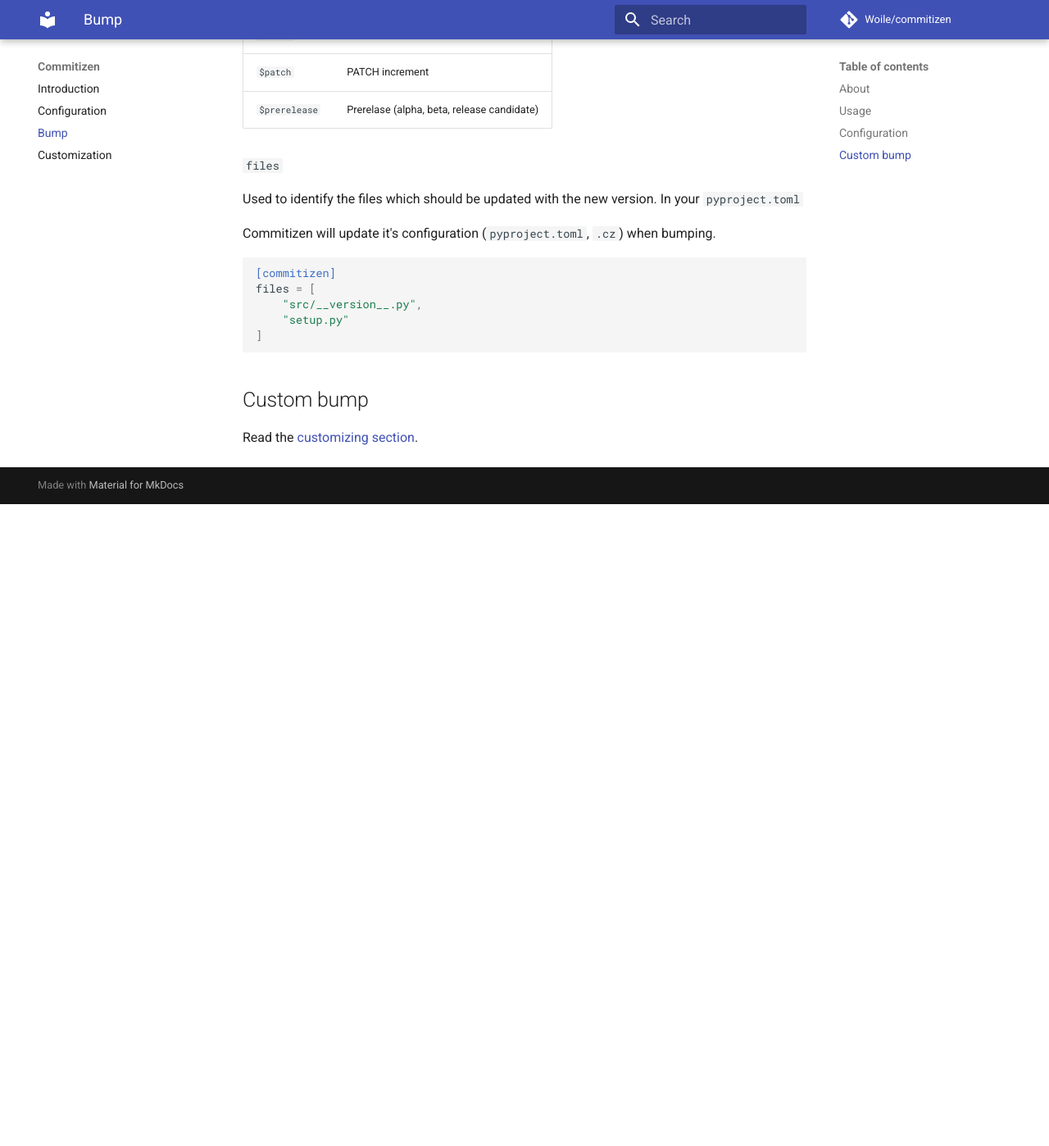
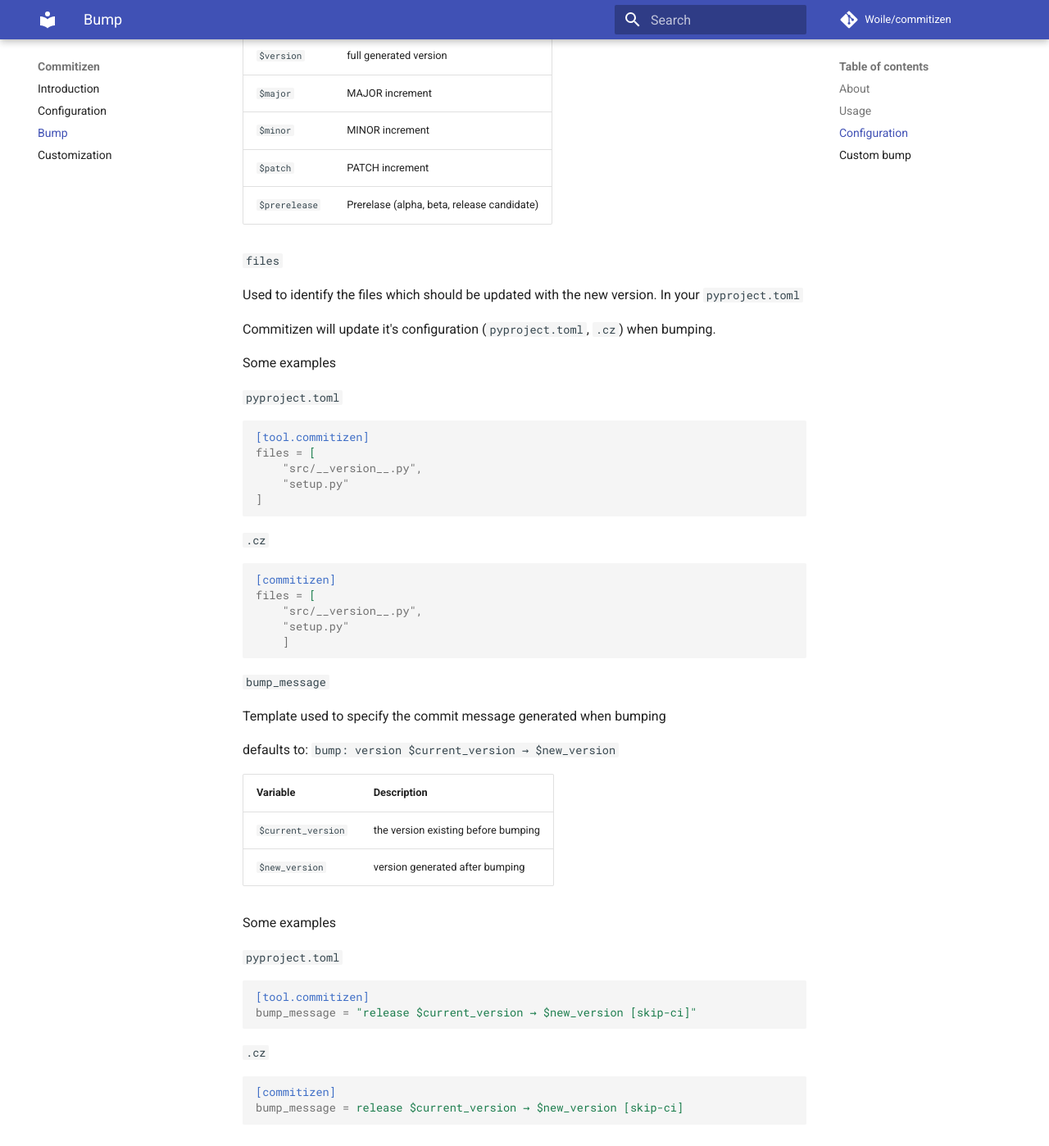
Before and after one commit to commitizen-tools/commitizen, an MkDocs documentation site: the page built from docs/bump.md, in a window 1280 px wide and 1400 px high, scrolled down 2771 px. Shown: the whole window at 82% size. Built offline with MkDocs 1.6.1 and Material for MkDocs 9.7.7, drawn with Linux system fonts in a browser that asks for light colours; comment, search, counter and statistics services are not loaded; before the commit the page ends 3386 px from its top, so only the background shows below that; some of the changed text lies outside the part shown.

Commit message:
feat(bump): new commit message template
closes #20

````diff
--- a/docs/bump.md
+++ b/docs/bump.md
@@ -90,10 +90,14 @@
 
 In your `pyproject.toml`
 
-```toml
-[commitizen]
-tag_format = "v$minor.$major.$path$prerelease"
-```
+
+    [tool.commitizen]
+    tag_format = "v$minor.$major.$path$prerelease"
+
+Or in your `.cz`
+
+    [commitizen]
+    tag_format = v$minor.$major.$path$prerelease
 
 The variables must be preceded by a `$` sign.
 
@@ -114,13 +118,50 @@
 
 Commitizen will update it's configuration (`pyproject.toml`, `.cz`) when bumping.
 
-```toml
-[commitizen]
-files = [
-    "src/__version__.py",
-    "setup.py"
-]
-```
+Some examples
+
+`pyproject.toml`
+
+    [tool.commitizen]
+    files = [
+        "src/__version__.py",
+        "setup.py"
+    ]
+
+
+`.cz`
+
+    [commitizen]
+    files = [
+        "src/__version__.py",
+        "setup.py"
+        ]
+
+`bump_message`
+
+Template used to specify the commit message generated when bumping
+
+defaults to: `bump: version $current_version → $new_version`
+
+
+
+| Variable | Description |
+| --- | ----------- |
+| `$current_version` | the version existing before bumping |
+| `$new_version` | version generated after bumping |
+
+Some examples
+
+`pyproject.toml`
+
+    [tool.commitizen]
+    bump_message = "release $current_version → $new_version [skip-ci]"
+
+`.cz`
+
+    [commitizen]
+    bump_message = release $current_version → $new_version [skip-ci]
+
 
 ## Custom bump
 
````
Also changed, not shown: docs/config.md (+7 -6 lines), 6 other files.
